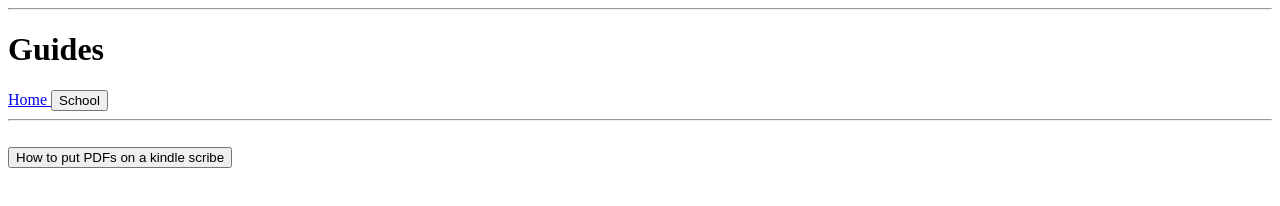
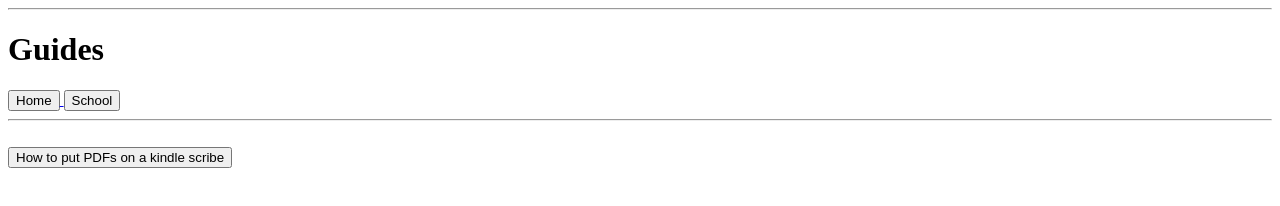
Before and after one commit to crosswinddesigns/noahjohnson, a plain HTML site: page guides.html in a window 1280 px wide. Drawn offline with Linux system fonts and the light colour scheme.

Commit message:
Update guides.html

```diff
--- a/guides.html
+++ b/guides.html
@@ -8,7 +8,7 @@
 <body>
     <hr>
     <h1>Guides</h1>
-  <a href="index.html"
+  <a href="index.html">
     <button>Home</button>
   </a>
     <a href="school.html">
```
